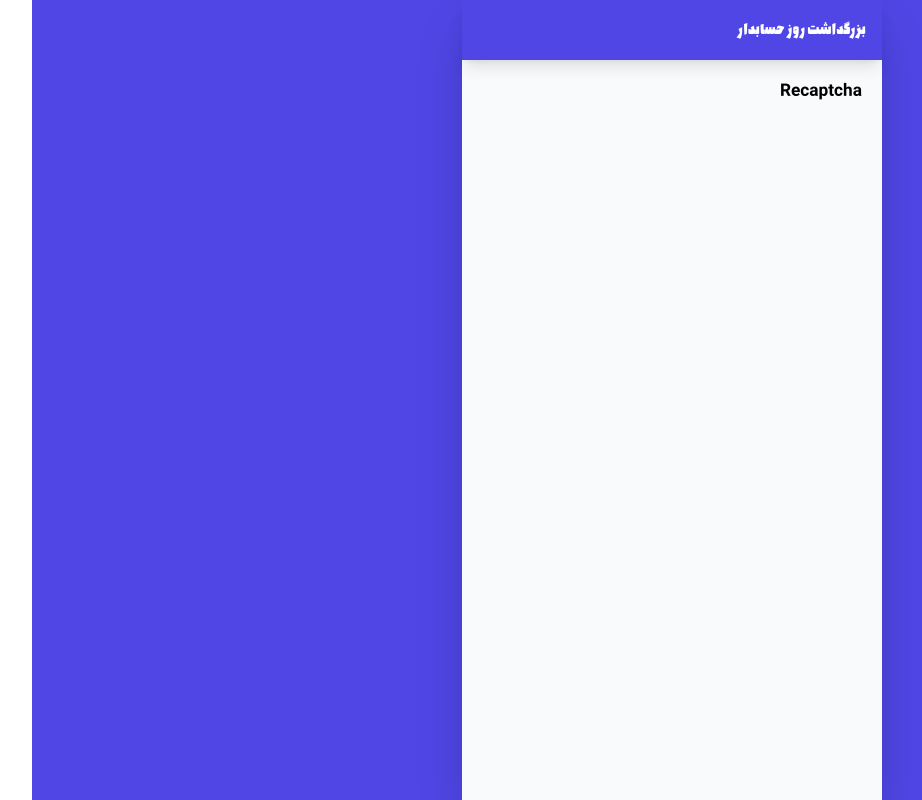
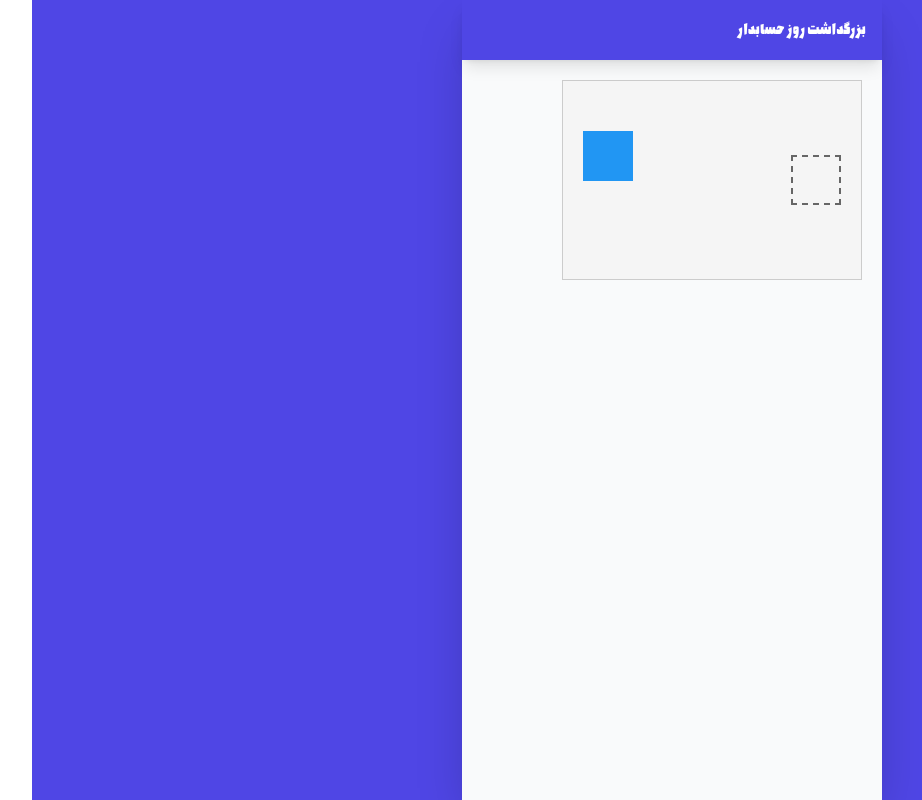
Before and after one commit to isatispooya/gameclient, a React (Vite) app: page /recaptcha in a window 1280 px wide. Shown: the whole page, without its empty margins (41-963 px from the left). Built offline with nearby package versions, Linux system fonts and the light colour scheme.

Commit message:
recaptcha

```diff
--- a/package.json
+++ b/package.json
@@ -15,14 +15,18 @@
     "@mui/icons-material": "^6.1.9",
     "@mui/material": "^6.1.9",
     "@tanstack/react-query": "^5.62.2",
+    "@types/styled-components": "^5.1.34",
     "axios": "^1.7.8",
     "react": "^18.3.1",
     "react-confetti": "^6.1.0",
     "react-dom": "^18.3.1",
+    "react-game-kit": "^1.0.6",
+    "react-hot-toast": "^2.4.1",
     "react-icons": "^5.4.0",
     "react-jigsaw-puzzle": "^1.0.5",
     "react-router-dom": "^7.0.1",
-    "react-type-animation": "^3.2.0"
+    "react-type-animation": "^3.2.0",
+    "styled-components": "^6.1.13"
   },
   "devDependencies": {
     "@eslint/js": "^9.15.0",
--- a/src/mudole/brokers/components/broker.tsx
+++ b/src/mudole/brokers/components/broker.tsx
@@ -1,10 +1,48 @@
-import React from "react";
-import { useBrokerPost } from "../hooks";
+import { useNavigate } from "react-router-dom";
+import { useMissions } from "../../missions/hooks";
+import toast, { Toaster } from "react-hot-toast";
+import { IoArrowBack, IoRefresh } from "react-icons/io5";
 
 const Broker = () => {
-  const { mutate } = useBrokerPost();
+  const { mutate , data } = useMissions("2");
+  const navigate = useNavigate();
 
-  return <div>BrokerCom</div>;
+  const handleClick = () => {
+    mutate(undefined, {
+      onSuccess: () => {
+        toast.success("بروزرسانی با موفقیت انجام شد");
+      },
+      onError: (data: any) => {
+        toast.error(data?.response?.error || "خطایی رخ داده است");
+      },
+    });
+  };
+
+  const handleBack = () => {
+    navigate("/");
+  };
+
+  return (
+    <>
+      <Toaster position="top-center" reverseOrder={false} />
+      <div className="flex flex-col space-y-4 justify-center">
+        <button
+          onClick={handleClick}
+          className="bg-blue-500 flex items-center justify-center gap-2 hover:bg-blue-600 text-white font-medium py-2 px-6 rounded-lg shadow-md transition duration-200 ease-in-out transform hover:scale-105"
+        >
+          <span>بروزرسانی</span>
+          <IoRefresh />
+        </button>
+        <button
+          onClick={handleBack}
+          className="bg-blue-500 flex items-center justify-center gap-2 hover:bg-blue-600 text-white font-medium py-2 px-6 rounded-lg shadow-md transition duration-200 ease-in-out transform hover:scale-105"
+        >
+          <span>بازگشت</span>
+          <IoArrowBack />
+        </button>
+      </div>
+    </>
+  );
 };
 
 export default Broker;
--- a/src/mudole/missions/hooks/useMissions.ts
+++ b/src/mudole/missions/hooks/useMissions.ts
@@ -1,10 +1,10 @@
-import { useQuery } from "@tanstack/react-query";
-import { missionsGet } from "../services";
+import { useMutation } from "@tanstack/react-query";
+import missionsPatch from "../services/missions.patch";
 
-const useMissions = () => {
-  return useQuery({
-    queryKey: ["missions"],
-    queryFn: missionsGet,
+const useMissions = (id: string) => {
+  return useMutation({
+    mutationKey: ["missions"],
+    mutationFn: () => missionsPatch(id),
   });
 };
 
--- a/src/mudole/missions/services/index.ts
+++ b/src/mudole/missions/services/index.ts
@@ -1 +1 @@
-export { default as missionsGet } from "./missions.get";
+export { default as missionsGet } from "./missions.patch";
--- a/src/mudole/missions/services/missions.get.ts
+++ /dev/null
@@ -1,8 +0,0 @@
-import api from "../../../api/api";
-
-const missionsGet = async () => {
-  const response = await api.get("/missions");
-  return response.data;
-};
-
-export default missionsGet;
--- /dev/null
+++ b/src/mudole/missions/services/missions.patch.ts
@@ -0,0 +1,8 @@
+import api from "../../../api/api";
+
+const missionsPatch = async (id: string) => {
+  const response = await api.patch(`/missions/${id}/`);
+  return response.data;
+};
+
+export default missionsPatch;
--- a/src/mudole/reCaptcha/components/recaptcha.tsx
+++ b/src/mudole/reCaptcha/components/recaptcha.tsx
@@ -1,5 +1,106 @@
+import React, { useState, useRef } from "react";
+import styled from "styled-components";
+
 const Recaptcha = () => {
-  return <div>Recaptcha</div>;
+  const [isVerified, setIsVerified] = useState(false);
+  const [isDragging, setIsDragging] = useState(false);
+  const [position, setPosition] = useState({ x: 20, y: 50 });
+  const offset = useRef({ x: 0, y: 0 });
+
+  const handleMouseDown = (e: React.MouseEvent) => {
+    setIsDragging(true);
+    const rect = (e.target as HTMLElement).getBoundingClientRect();
+    offset.current = {
+      x: e.clientX - rect.left,
+      y: e.clientY - rect.top,
+    };
+  };
+
+  const handleMouseMove = (e: React.MouseEvent) => {
+    if (isDragging) {
+      setPosition({
+        x: e.clientX - offset.current.x,
+        y: e.clientY - offset.current.y,
+      });
+    }
+  };
+
+  const handleMouseUp = (e: React.MouseEvent) => {
+    setIsDragging(false);
+    const targetRect = document
+      .getElementById("target-zone")
+      ?.getBoundingClientRect();
+    const pieceRect = (e.target as HTMLElement).getBoundingClientRect();
+
+    if (
+      targetRect &&
+      pieceRect.left >= targetRect.left - 10 &&
+      pieceRect.left <= targetRect.left + 10
+    ) {
+      setIsVerified(true);
+    }
+  };
+
+  return (
+    <Container>
+      <PuzzleArea onMouseMove={handleMouseMove}>
+        <TargetZone id="target-zone" />
+        <PuzzlePiece
+          onMouseDown={handleMouseDown}
+          onMouseUp={handleMouseUp}
+          isDragging={isDragging}
+          style={{
+            left: `${position.x}px`,
+            top: `${position.y}px`,
+            cursor: isDragging ? "grabbing" : "grab",
+            opacity: 1,
+          }}
+        />
+      </PuzzleArea>
+      {isVerified && <SuccessMessage>تایید شد!</SuccessMessage>}
+    </Container>
+  );
 };
 
+const Container = styled.div`
+  width: 300px;
+  height: 200px;
+  border: 1px solid #ccc;
+  position: relative;
+  user-select: none;
+`;
+
+const PuzzleArea = styled.div`
+  width: 100%;
+  height: 100%;
+  position: relative;
+  background: #f5f5f5;
+`;
+
+const TargetZone = styled.div`
+  width: 50px;
+  height: 50px;
+  border: 2px dashed #666;
+  position: absolute;
+  right: 20px;
+  top: 50%;
+  transform: translateY(-50%);
+`;
+
+const PuzzlePiece = styled.div<{ isDragging: boolean }>`
+  width: 50px;
+  height: 50px;
+  background: #2196f3;
+  position: absolute;
+  touch-action: none;
+`;
+
+const SuccessMessage = styled.div`
+  position: absolute;
+  bottom: 10px;
+  left: 50%;
+  transform: translateX(-50%);
+  color: green;
+`;
+
 export default Recaptcha;
--- a/src/mudole/sejam/features/sejam.form.tsx
+++ b/src/mudole/sejam/features/sejam.form.tsx
@@ -1,6 +1,7 @@
 import { useState } from "react";
 import { Button, TextField, Box, Typography, Paper } from "@mui/material";
 import { useSejamOtp, useSejamVerify } from "../hooks";
+import toast, { Toaster } from "react-hot-toast";
 
 const SejamForm = () => {
   const [step, setStep] = useState<"nationalCode" | "otp">("nationalCode");
@@ -27,7 +28,14 @@ const SejamForm = () => {
     e.preventDefault();
     setLoading(true);
     try {
-      verifyOtpSejamMutate({ otp, uniqueIdentifier: nationalCode });
+      verifyOtpSejamMutate(
+        { otp, uniqueIdentifier: nationalCode },
+        {
+          onSuccess: () => {
+            toast.success("ورود با موفقیت انجام شد");
+          },
+        }
+      );
     } catch (error) {
       console.error("خطا در تایید کد:", error);
     } finally {
@@ -36,6 +44,8 @@ const SejamForm = () => {
   };
 
   return (
+    <>
+      <Toaster position="top-center" reverseOrder={false} />
       <Box
         sx={{
           maxWidth: 400,
@@ -185,6 +195,7 @@ const SejamForm = () => {
           )}
         </Paper>
       </Box>
+    </>
   );
 };
 
--- a/src/mudole/sejam/services/otpSejam.ts
+++ b/src/mudole/sejam/services/otpSejam.ts
@@ -1,5 +1,3 @@
-
-
 import api from "../../../api/api";
 
 const otpSejam = async (uniqueIdentifier: string) => {
--- a/src/mudole/sejam/services/verifyotp.ts
+++ b/src/mudole/sejam/services/verifyotp.ts
@@ -1,8 +1,7 @@
-import axios from "axios";
-import { server } from "../../../api/server";
+import api from "../../../api/api";
 
 const verifyOtpSejam = async (otp: string, uniqueIdentifier: string) => {
-  const response = await axios.post(`${server}/verify-otp-sejam/`, {
+  const response = await api.post(`/verify-otp-sejam/`, {
     uniqueIdentifier,
     otp,
   });
--- a/src/routes.tsx
+++ b/src/routes.tsx
@@ -11,6 +11,7 @@ const SejamPage = lazy(() => import("./mudole/sejam/pages/sejam.page.tsx"));
 const RankingPage = lazy(
   () => import("./mudole/ranking/pages/ranking.page.tsx")
 );
+
 const FourChoiceQuestionsPage = lazy(
   () => import("./mudole/4_choice_questions/page/4_choice_questions.page.tsx")
 );
```
Also changed, not shown: 1 other file (tests, documents, lock files or other folders). Lines whose indentation alone changed are shown as unchanged.
